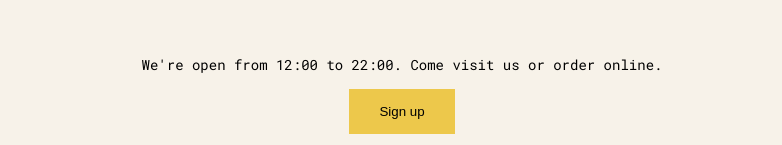
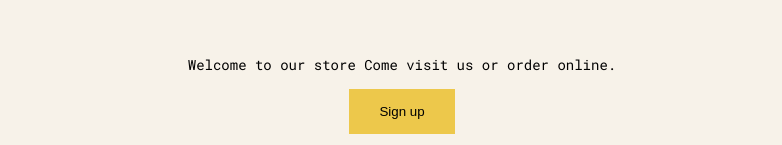
Before and after one commit to mustafamohamed-web/pizza-menu, a React (Vite) app: page / in a window 1280 px wide. Shown: the part 915-1060 px from the top of the page, without its empty margins (238-1020 px from the left). Built offline with nearby package versions, Linux system fonts and the light colour scheme.

Commit message:
store message is dynamic now

```diff
--- a/src/components/Footer/Footer.jsx
+++ b/src/components/Footer/Footer.jsx
@@ -1,9 +1,23 @@
 import "./Footer.css";
 export const Footer = () => {
+  const hour = new Date().getHours();
+  const openHour = 12;
+  const closeHour = 22;
+
+  const isOpen = hour >= openHour && hour <= closeHour;
+
+  const storeMessage = () => {
+    return isOpen
+      ? "Welcome to our store"
+      : `We are currently closed. Our store open between ${openHour} and ${closeHour}`;
+  };
+
+  console.log(storeMessage);
+
   return (
     <div className="footer-container">
       <p className="footer-message">
-        We're open from 12:00 to 22:00. Come visit us or order online.
+        {storeMessage()} Come visit us or order online.
       </p>
       <button>Sign up</button>
     </div>
```
